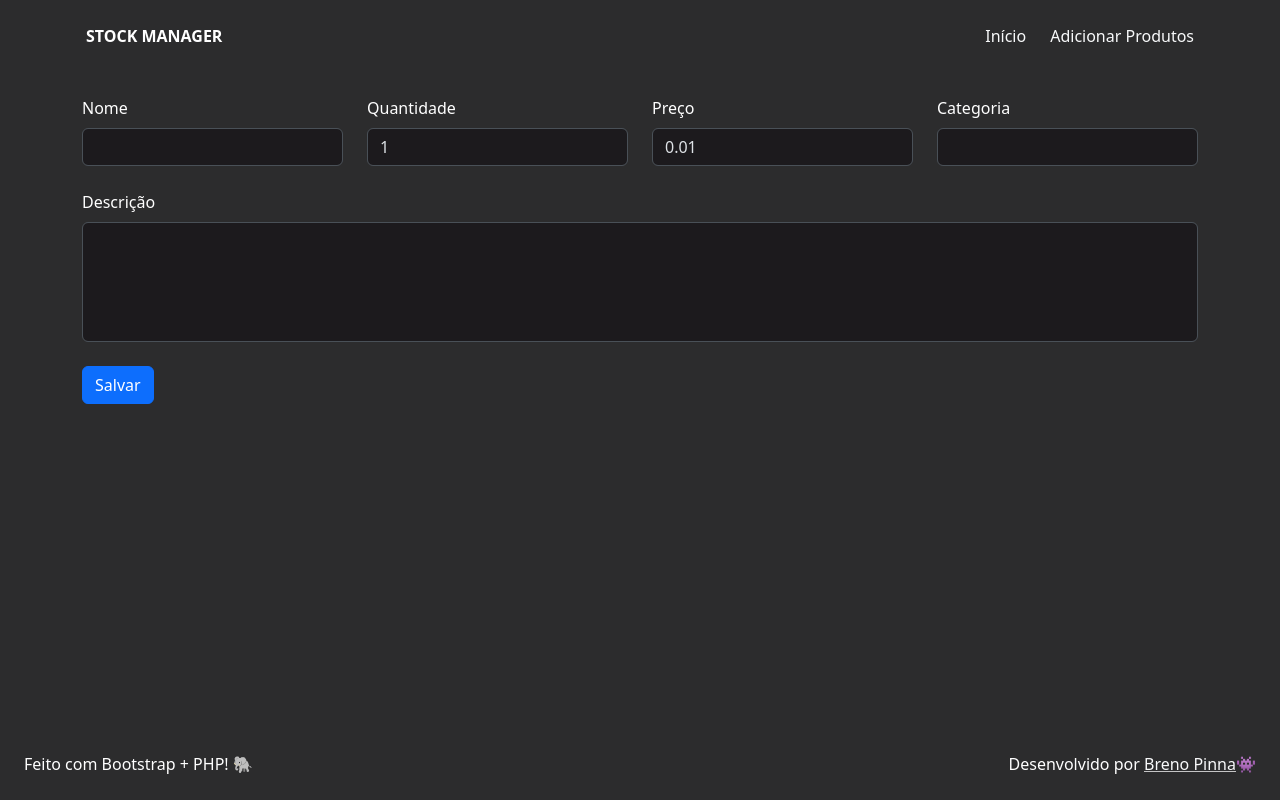
After one commit to brenopinna/devweb-uff-stock-manager, a PHP site: template pages/new.php in a window 1280 px wide. The commit adds this page. Run offline with PHP 8.4, Linux system fonts and the light colour scheme; the template is opened without the code that fills it, so the values that code supplies are empty.

Commit message:
:sparkles: feat: create products

```diff
--- a/components/footer.php
+++ b/components/footer.php
@@ -9,7 +9,7 @@
         >👾</span
       >
     </footer>
-    <script src="./bootstrap/js/bootstrap.bundle.min.js"></script>
-    <script src="index.js"></script>
+    <script src="/bootstrap/js/bootstrap.bundle.min.js"></script>
+    <script src="/index.js"></script>
   </body>
 </html>
--- a/components/header.php
+++ b/components/header.php
@@ -1,21 +1,22 @@
 <!doctype html>
-<html lang="pt-br">
+<html lang="pt-br" data-bs-theme="dark">
   <head>
     <meta charset="UTF-8" />
     <meta name="viewport" content="width=device-width, initial-scale=1.0" />
-    <link rel="stylesheet" href="./bootstrap/css/bootstrap.min.css" />
-    <link rel="stylesheet" href="theme.css" />
+    <link rel="stylesheet" href="/bootstrap/css/bootstrap.min.css" />
+    <link rel="stylesheet" href="/theme.css" />
     <title>Stock Manager</title>
   </head>
 <body class="d-flex flex-column min-vh-100">
-  <header
-    class="bg-primary text-white d-flex justify-content-between align-items-center p-4">
-    <p class="text-uppercase mb-0 fw-bold">
-      <a href="/" class="text-white text-decoration-none">Stock Manager</a>
-    </p>
-    <nav class="d-flex gap-4">
-      <a href="/" class="link-light link-underline-opacity-0 link-opacity-75-hover">Início</a>
-      <a href="/produtos" class="link-light link-underline-opacity-0 link-opacity-75-hover">Adicionar Produtos</a>
-    </nav>
+  <header class="bg-primary">
+    <div class="bg-primary text-white d-flex justify-content-between align-items-center py-4 px-3 container">
+      <p class="text-uppercase mb-0 fw-bold">
+        <a href="/" class="text-white text-decoration-none">Stock Manager</a>
+      </p>
+      <nav class="d-flex gap-4 align-items-center">
+        <a href="/" class="link-light link-underline-opacity-0 link-opacity-75-hover">Início</a>
+        <a href="/new" class="link-light link-underline-opacity-0 link-opacity-75-hover">Adicionar Produtos</a>
+      </nav>
+    </div>
   </header>
   <main class="text-white flex-grow-1 p-4 bg-primary">
--- a/data/delete.php
+++ b/data/delete.php
@@ -11,6 +11,7 @@
     $sql = "DELETE FROM products WHERE id = :id";
     $stmt = $con->prepare($sql);
     $stmt->execute([':id' => $id]);
+    http_response_code(204);
   } catch (\Throwable $th) {
     http_response_code(500);
     echo json_encode(['message' => 'Ocorreu um erro ao excluir o produto.']);
--- a/index.js
+++ b/index.js
@@ -14,7 +14,7 @@ async function deleteProduct(id, product) {
     })
     if (response.ok) {
       alert("Produto excluído com sucesso!")
-      const productsResponse = await fetch("/pages/products.php")
+      const productsResponse = await fetch("/pages/home.php")
       const productsText = await productsResponse.text()
       document.getElementById("main-container").innerHTML = productsText
     } else {
@@ -25,3 +25,34 @@ async function deleteProduct(id, product) {
     console.error(error)
   }
 }
+
+async function createProduct(e) {
+  e.preventDefault()
+
+  const formData = new FormData(e.target)
+
+  try {
+    const response = await fetch("/data/create.php", {
+      method: "POST",
+      // removi o content-type multipart/form-data pq o navegador por padrao coloca umas
+      // informacoes no header de content-type mas se eu escrevo manualmente nao funciona.
+      // entao, quando for formData, eh so enviar sem nada no header que funciona.
+      body: formData,
+    })
+    if (response.ok) {
+      alert("Produto criado com sucesso!")
+      e.target.reset()
+    } else {
+      throw new Error(await response.text())
+    }
+  } catch (error) {
+    alert("Ocorreu um erro ao criar o produto. Por favor, tente novamente.")
+    console.error(error)
+  }
+}
+
+const form = document.getElementById("create-product")
+
+if (form) {
+  form.addEventListener("submit", createProduct)
+}
--- a/index.php
+++ b/index.php
@@ -1,6 +1,6 @@
 <?php require_once __DIR__ . '/components/header.php' ?>
-  <h1 class="fw-light">Estoque</h1>
-  <div id="main-container" class="m-0 mt-3">
-    <?php require_once __DIR__ . '/pages/products.php';?>
+  <h1 class="fw-light container">Estoque</h1>
+  <div id="main-container" class="mt-3 container">
+    <?php require_once __DIR__ . '/pages/home.php';?>
   </div>
 <?php require_once __DIR__ . '/components/footer.php' ?>
--- /dev/null
+++ b/new/index.php
@@ -0,0 +1,6 @@
+<?php require_once __DIR__ . '/../components/header.php' ?>
+  <h1 class="fw-light container">Adicionar Produtos</h1>
+  <div id="main-container" class="m-0 mt-3">
+    <?php require_once __DIR__ . '/../pages/new.php';?>
+  </div>
+<?php require_once __DIR__ . '/../components/footer.php' ?>
--- a/pages/products.php
+++ b/pages/home.php
@@ -4,7 +4,7 @@
   $cards_info = get_cards_info();
 ?>
 <?php if($cards_info): ?>
-  <div class="row gap-4">
+  <div class="row gap-4 g-0">
     <?= card('Diversidade de Produtos', $cards_info['diversity'])  ?>
     <?= card('Inventário Total', $cards_info['total_inventory'])  ?>
     <?= card('Produtos Recentes', $cards_info['recent_products'])  ?>
--- /dev/null
+++ b/pages/new.php
@@ -0,0 +1,61 @@
+<div class="container gy-4">
+  <form id="create-product">
+    <div class="row g-0 gap-4">
+      <div class="col">
+        <label for="name" class="form-label">Nome</label>
+        <input
+          type="text"
+          class="form-control bg-secondary"
+          id="name"
+          name="name"
+          required />
+      </div>
+      <div class="col">
+        <label for="quantity" class="form-label">Quantidade</label>
+        <input
+          type="number"
+          step="1"
+          min="1"
+          class="form-control bg-secondary"
+          id="quantity"
+          name="quantity"
+          value="1"
+          required />
+      </div>
+      <div class="col">
+        <label for="price" class="form-label">Preço</label>
+        <input
+          type="number"
+          step="0.01"
+          min="0.01"
+          class="form-control bg-secondary"
+          id="price"
+          name="price"
+          value="0.01"
+          required />
+      </div>
+      <div class="col">
+        <label for="category" class="form-label">Categoria</label>
+        <input
+          type="text"
+          class="form-control bg-secondary"
+          id="category"
+          name="category"
+          required />
+      </div>
+    </div>
+    <div class="row g-0 mt-4">
+      <div class="col">
+        <label for="description" class="form-label">Descrição</label>
+        <textarea
+          class="form-control bg-secondary resize-none"
+          style="height: 120px; resize: none"
+          id="description"
+          name="description"
+          required></textarea
+        >
+      </div>
+    </div>
+    <button type="submit" class="btn btn-primary mt-4">Salvar</button>
+  </form>
+</div>
```
Also changed, not shown: data/create.php (added, +36 -0 lines), products.sql (+16 -14 lines).
